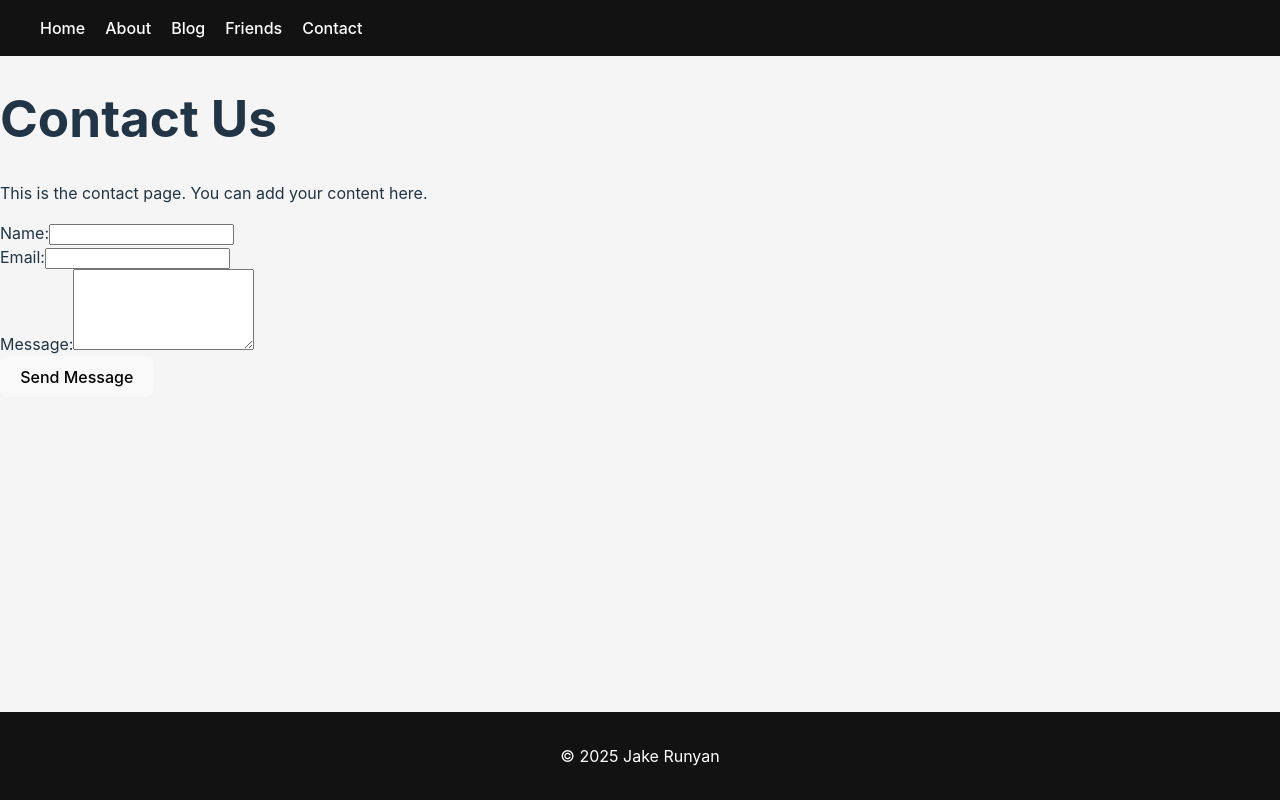
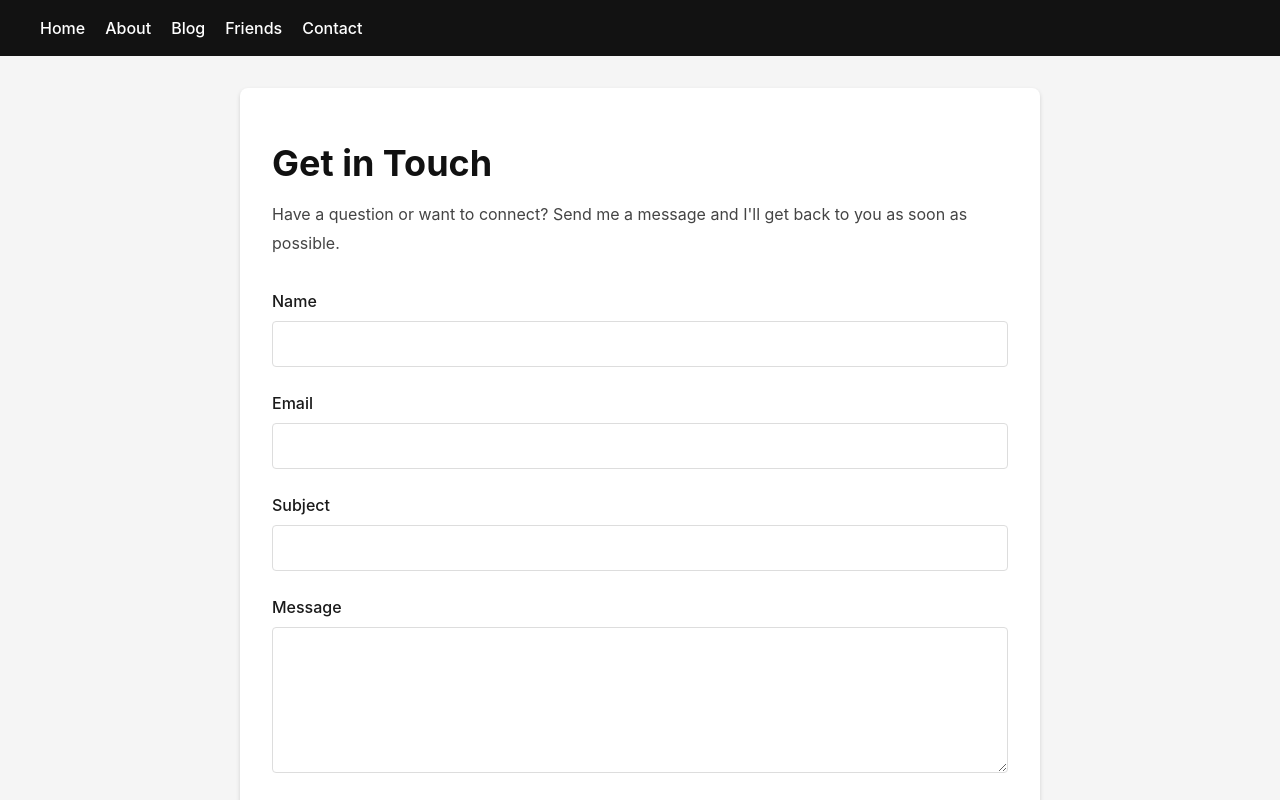
Before and after one commit to runyanjake/website, a React (Vite) app: page /contact in a window 1280 px wide. Shown: the top 800 px of the page. Built offline with nearby package versions, Linux system fonts and the light colour scheme.

Commit message:
Update Contact page

```diff
--- /dev/null
+++ b/src/routes/contact/contact.css
@@ -0,0 +1,106 @@
+.contact-container {
+  max-width: 800px;
+  margin: 0 auto;
+  padding: 2rem 1rem;
+}
+
+.contact-content {
+  background-color: white;
+  padding: 2rem;
+  border-radius: 8px;
+  box-shadow: 0 2px 4px var(--shadow-color);
+}
+
+.contact-content h1 {
+  color: var(--heading-color);
+  margin-bottom: 1rem;
+  font-size: 2.25rem;
+}
+
+.contact-intro {
+  color: var(--text-secondary);
+  margin-bottom: 2rem;
+  line-height: var(--line-height-relaxed);
+}
+
+.contact-form {
+  display: flex;
+  flex-direction: column;
+  gap: 1.5rem;
+}
+
+.form-group {
+  display: flex;
+  flex-direction: column;
+  gap: 0.5rem;
+}
+
+.form-group label {
+  color: var(--text-primary);
+  font-weight: 500;
+}
+
+.form-group input,
+.form-group textarea {
+  padding: 0.75rem;
+  border: 1px solid var(--border-color);
+  border-radius: 4px;
+  font-family: var(--font-family);
+  font-size: 1rem;
+  color: var(--text-primary);
+  background-color: white;
+  transition: border-color 0.2s, box-shadow 0.2s;
+}
+
+.form-group input:focus,
+.form-group textarea:focus {
+  outline: none;
+  border-color: var(--button-color);
+  box-shadow: 0 0 0 2px rgba(30, 136, 229, 0.2);
+}
+
+.form-group textarea {
+  resize: vertical;
+  min-height: 120px;
+}
+
+.submit-button {
+  background-color: var(--button-color);
+  color: white;
+  padding: 0.75rem 1.5rem;
+  border: none;
+  border-radius: 4px;
+  font-size: 1rem;
+  font-weight: 500;
+  cursor: pointer;
+  transition: background-color 0.2s;
+  margin-top: 1rem;
+  align-self: flex-start;
+}
+
+.submit-button:hover {
+  background-color: var(--button-hover);
+}
+
+.status-message {
+  margin-top: 1rem;
+  padding: 1rem;
+  border-radius: 4px;
+  background-color: #e3f2fd;
+  color: var(--text-primary);
+  text-align: center;
+}
+
+@media (max-width: 600px) {
+  .contact-container {
+    padding: 1rem;
+  }
+
+  .contact-content {
+    padding: 1.5rem;
+  }
+
+  .submit-button {
+    width: 100%;
+  }
+}
--- a/src/routes/contact/index.jsx
+++ b/src/routes/contact/index.jsx
@@ -1,28 +1,111 @@
-import React from 'react';
+import React, { useState } from 'react';
 import MainLayout from '../../components/Layout/MainLayout';
+import './contact.css';
 
 export default function Contact() {
+  const [formData, setFormData] = useState({
+    name: '',
+    email: '',
+    subject: '',
+    message: ''
+  });
+  const [status, setStatus] = useState('');
+
+  const handleChange = (e) => {
+    const { name, value } = e.target;
+    setFormData(prevState => ({
+      ...prevState,
+      [name]: value
+    }));
+  };
+
+  const handleSubmit = (e) => {
+    e.preventDefault();
+
+    // Create mailto link with form data
+    const mailtoLink = `mailto:jake@runyan.dev?subject=${encodeURIComponent(formData.subject)}&body=${encodeURIComponent(
+      `Name: ${formData.name}\nEmail: ${formData.email}\n\nMessage:\n${formData.message}`
+    )}`;
+
+    // Open default mail client
+    window.location.href = mailtoLink;
+
+    // Clear form
+    setFormData({
+      name: '',
+      email: '',
+      subject: '',
+      message: ''
+    });
+
+    setStatus('Thanks for your message!');
+  };
+
   return (
     <MainLayout>
-      <div className="contact-page">
-        <h1>Contact Us</h1>
-        <p>This is the contact page. You can add your content here.</p>
+      <div className="contact-container">
+        <div className="contact-content">
+          <h1>Get in Touch</h1>
+          <p className="contact-intro">
+            Have a question or want to connect? Send me a message and I'll get back to you as soon as possible.
+          </p>
 
-        <form>
-          <div>
-            <label htmlFor="name">Name:</label>
-            <input type="text" id="name" name="name" />
-          </div>
-          <div>
-            <label htmlFor="email">Email:</label>
-            <input type="email" id="email" name="email" />
-          </div>
-          <div>
-            <label htmlFor="message">Message:</label>
-            <textarea id="message" name="message" rows="5"></textarea>
-          </div>
-          <button type="submit">Send Message</button>
-        </form>
+          <form onSubmit={handleSubmit} className="contact-form">
+            <div className="form-group">
+              <label htmlFor="name">Name</label>
+              <input
+                type="text"
+                id="name"
+                name="name"
+                value={formData.name}
+                onChange={handleChange}
+                required
+              />
+            </div>
+
+            <div className="form-group">
+              <label htmlFor="email">Email</label>
+              <input
+                type="email"
+                id="email"
+                name="email"
+                value={formData.email}
+                onChange={handleChange}
+                required
+              />
+            </div>
+
+            <div className="form-group">
+              <label htmlFor="subject">Subject</label>
+              <input
+                type="text"
+                id="subject"
+                name="subject"
+                value={formData.subject}
+                onChange={handleChange}
+                required
+              />
+            </div>
+
+            <div className="form-group">
+              <label htmlFor="message">Message</label>
+              <textarea
+                id="message"
+                name="message"
+                value={formData.message}
+                onChange={handleChange}
+                rows="5"
+                required
+              />
+            </div>
+
+            <button type="submit" className="submit-button">
+              Send Message
+            </button>
+
+            {status && <p className="status-message">{status}</p>}
+          </form>
+        </div>
       </div>
     </MainLayout>
   );
```
